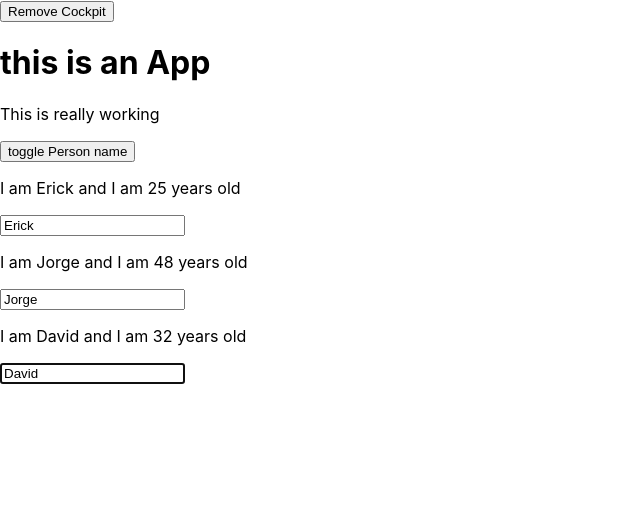
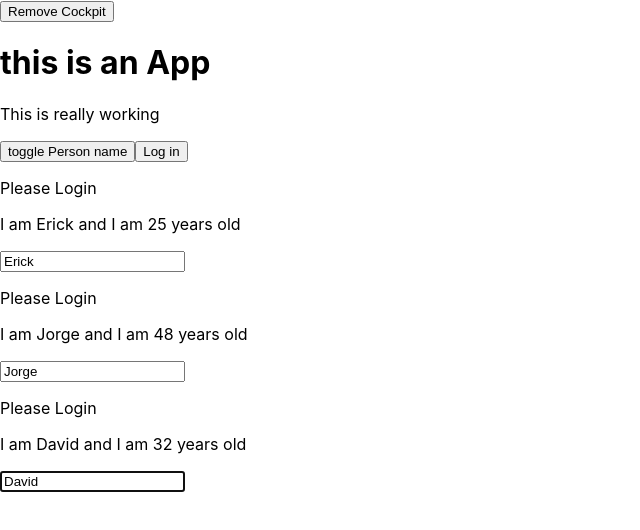
Before and after one commit to eum602/React-Internals, a React app: page / in a window 1280 px wide. Shown: the top 530 px of the page, without its empty margins (0-640 px from the left). Built offline with nearby package versions, Linux system fonts and the light colour scheme.

Commit message:
Updated content by using intermediate components - not the best approach - l110

```diff
--- a/src/components/Cockpit/Cockpit.js
+++ b/src/components/Cockpit/Cockpit.js
@@ -48,6 +48,7 @@
             className={btnClass}
             onClick = {props.clicked}>toggle Person name
           </button>
+          <button onClick={props.login}>Log in</button>
       </div>
   )
 }
--- a/src/components/Persons/Person/Person.js
+++ b/src/components/Persons/Person/Person.js
@@ -17,6 +17,7 @@
         console.log('[Person.js] rendering...')
         return (
             <Aux>
+                {this.props.isAuth===true?<p>Authenticated</p>:<p>Please Login</p>}
                 <p onClick = {this.props.click}>I am {this.props.name} and I am {this.props.age} years old</p>
                 <p>{this.props.children}</p>
                 <input
--- a/src/components/Persons/Persons.js
+++ b/src/components/Persons/Persons.js
@@ -52,7 +52,8 @@
       age = {person.age}
       click = {() => this.props.clicked(index)}
       key = {person.id}
-      changed = {event => this.props.changed(event,person.id)} />
+      changed = {event => this.props.changed(event,person.id)}
+      isAuth={this.props.isAuthenticated} />
       }
     )
 
--- a/src/containers/App.js
+++ b/src/containers/App.js
@@ -19,7 +19,8 @@
     ],
     showPersons :false,
     showCockpit:true,
-    changeCounter:0
+    changeCounter:0,
+    authenticated:false
   }
 
   static getDerivedStateFromProps(props,state){
@@ -32,6 +33,10 @@
   togglePersonHandler = () => {
     const showPersons = this.state.showPersons
     this.setState({showPersons:!showPersons})
+  }
+
+  loginHandler = () =>{
+    this.setState({authenticated:true})
   }
 
   deletePersonHandler = personIndex => {
@@ -85,6 +90,7 @@
           persons = {this.state.persons}
           clicked={this.deletePersonHandler}
           changed={this.nameChangeHandler}
+          isAuthenticated={this.state.authenticated}
         />
       )
     }
@@ -92,6 +98,7 @@
       <Aux>
         <button onClick={()=>{this.setState({showCockpit:false})}}>Remove Cockpit</button>
         {this.state.showCockpit===true?<Cockpit
+          login={this.loginHandler}
           personsLength={this.state.persons.length}
           showPersons={this.state.showPersons}
           clicked={this.togglePersonHandler}
```
